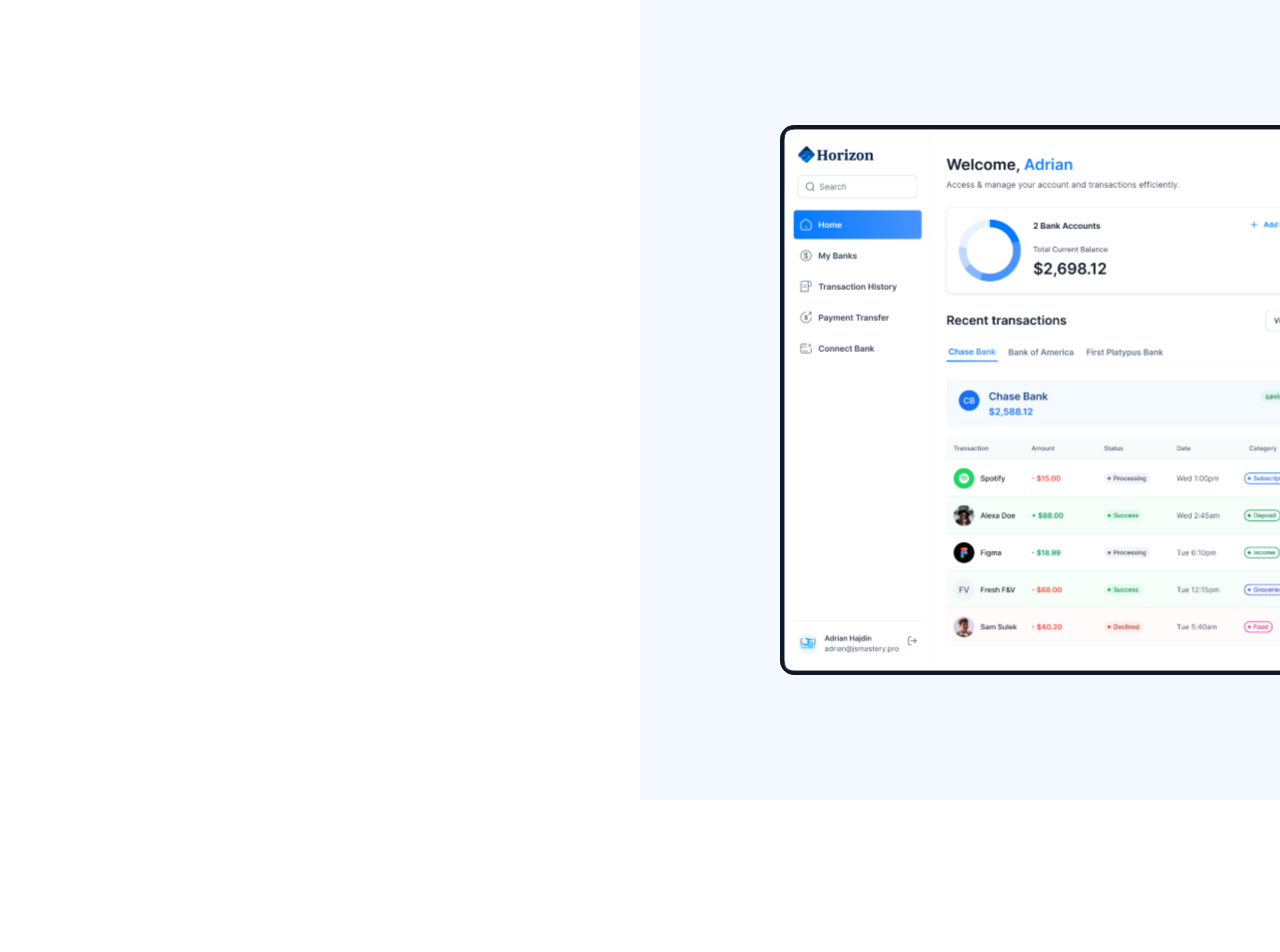
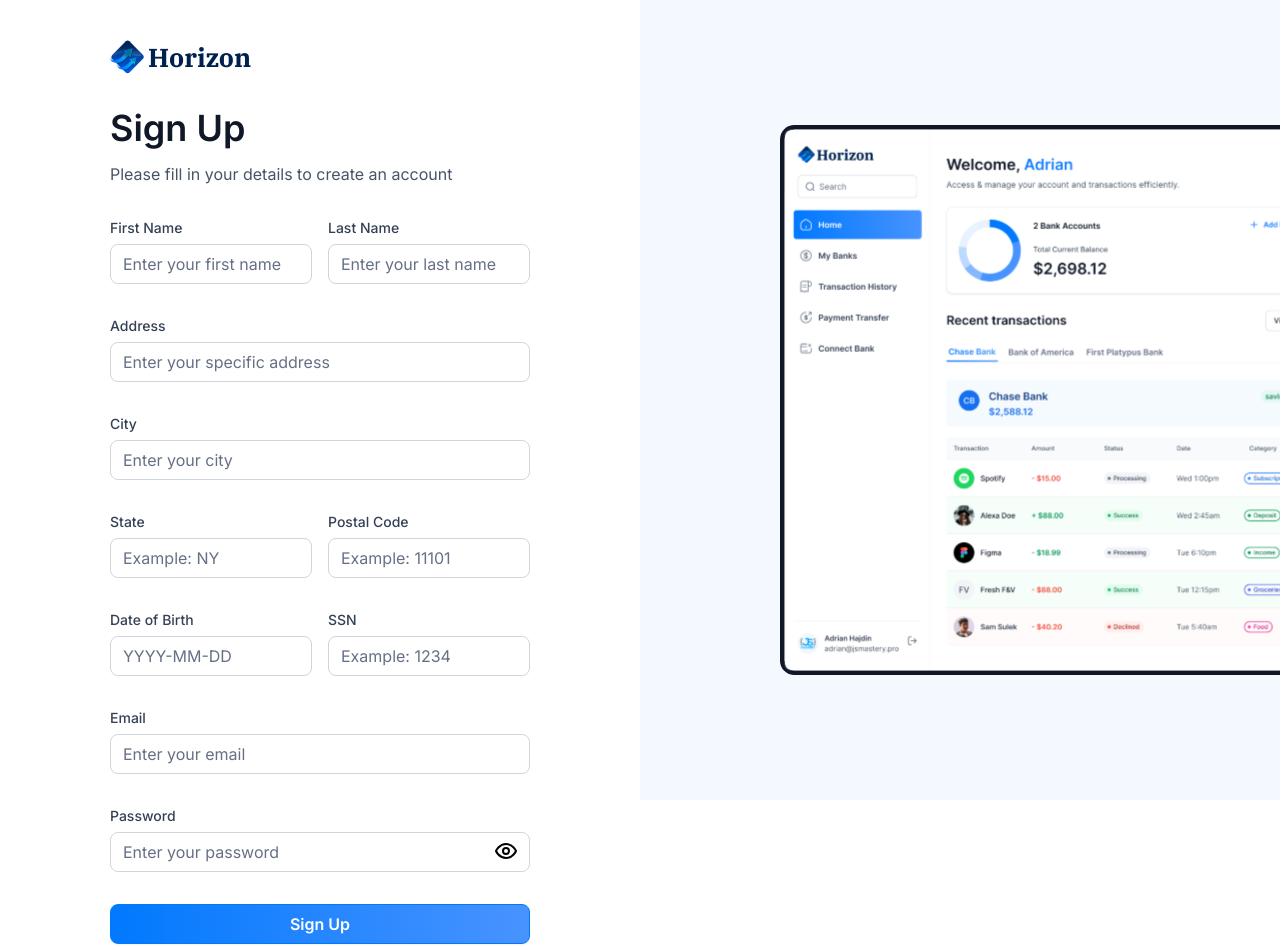
Before and after one commit to gupta-ritik/ExpenseTracker, a Next.js app: page /sign-up in a window 1280 px wide. Shown: the top 952 px of the page. Before the commit the page ends 800 px from the top, so only its background shows below. Built offline with nearby package versions, Linux system fonts and the light colour scheme; what dwolla-v2, plaid would draw is missing.

Commit message:
Added sign-in login buttons with google, micrsoft and facebook

```diff
--- a/components/AuthForm.tsx
+++ b/components/AuthForm.tsx
@@ -10,25 +10,23 @@
 import { Button } from "@/components/ui/button";
 import {
   Form,
-  FormControl,
-  FormDescription,
   FormField,
   FormItem,
   FormLabel,
   FormMessage,
 } from "@/components/ui/form";
-import { Input } from "@/components/ui/input";
 import CustomInput from "./CommonField";
 import { authFormSchema } from "@/lib/utils";
 import { Loader2, Eye, EyeOff } from "lucide-react";
 import { useRouter } from "next/navigation";
-import { getLoggedInUser, signIn as userSignIn, signUp } from "@/lib/actions/user.actions";
+import { signUp } from "@/lib/actions/user.actions";
 import PlaidLink from "./PlaidLink";
 
 const AuthForm = ({ type }: { type: string }) => {
   const router = useRouter();
   const [showPassword, setShowPassword] = useState(false);
   const [isLoading, setIsLoading] = useState(false);
+  const [user, setUser] = useState(null); // New user state
 
   const formSchema = authFormSchema(type);
 
@@ -61,7 +59,7 @@
         };
 
         const newUser = await signUp(userData);
-        setUser(newUser);
+        setUser(newUser); // Set the new user
       }
 
       if (type === "sign-in") {
@@ -71,11 +69,9 @@
           redirect: false,
         });
         if (response?.ok) router.push("/");
-      } else {
-        // Handle sign-up logic here, or integrate with Appwrite or another back-end
       }
     } catch (error) {
-      console.log(error);
+      console.error("Error during authentication:", error);
     } finally {
       setIsLoading(false);
     }
@@ -83,7 +79,163 @@
 
   return (
     <section className="auth-form">
-      {/* Form content remains the same */}
+      <header className="flex flex-col gap-5 md:gap-8">
+        <Link href="/" className="cursor-pointer flex items-center gap-1">
+          <Image
+            src="/icons/logo.svg"
+            width={34}
+            height={34}
+            alt="Horizon logo"
+          />
+          <h1 className="text-26 font-ibm-plex-serif font-bold text-black-1">
+            Horizon
+          </h1>
+        </Link>
+
+        <div className="flex flex-col gap-1 md:gap-3">
+          <h1 className="text-24 lg:text-36 font-semibold text-gray-900">
+            {user ? "Link Account" : type === "sign-in" ? "Sign In" : "Sign Up"}
+          </h1>
+          <p className="text-16 font-normal text-gray-600">
+            {user
+              ? "Link your account to get started"
+              : type === "sign-in"
+              ? "Please enter your details to sign in"
+              : "Please fill in your details to create an account"}
+          </p>
+        </div>
+      </header>
+      {user ? (
+        <div className="flex flex-col gap-4">
+          <PlaidLink user={user} variant="primary" />
+        </div>
+      ) : (
+        <>
+          <Form {...form}>
+            <form onSubmit={form.handleSubmit(onSubmit)} className="space-y-8">
+              {type === "sign-up" && (
+                <>
+                  <div className="flex gap-4">
+                    <CustomInput
+                      control={form.control}
+                      name="firstName"
+                      label="First Name"
+                      placeholder="Enter your first name"
+                    />
+                    <CustomInput
+                      control={form.control}
+                      name="lastName"
+                      label="Last Name"
+                      placeholder="Enter your last name"
+                    />
+                  </div>
+                  <CustomInput
+                    control={form.control}
+                    name="address1"
+                    label="Address"
+                    placeholder="Enter your specific address"
+                  />
+                  <CustomInput
+                    control={form.control}
+                    name="city"
+                    label="City"
+                    placeholder="Enter your city"
+                  />
+                  <div className="flex gap-4">
+                    <CustomInput
+                      control={form.control}
+                      name="state"
+                      label="State"
+                      placeholder="Example: NY"
+                    />
+                    <CustomInput
+                      control={form.control}
+                      name="postalCode"
+                      label="Postal Code"
+                      placeholder="Example: 11101"
+                    />
+                  </div>
+                  <div className="flex gap-4">
+                    <CustomInput
+                      control={form.control}
+                      name="dateOfBirth"
+                      label="Date of Birth"
+                      placeholder="YYYY-MM-DD"
+                    />
+                    <CustomInput
+                      control={form.control}
+                      name="ssn"
+                      label="SSN"
+                      placeholder="Example: 1234"
+                    />
+                  </div>
+                </>
+              )}
+
+              <CustomInput
+                control={form.control}
+                name="email"
+                label="Email"
+                placeholder="Enter your email"
+              />
+
+              <div className="relative">
+                <CustomInput
+                  control={form.control}
+                  name="password"
+                  label="Password"
+                  placeholder="Enter your password"
+                  inputType={showPassword ? "text" : "password"}
+                />
+                <button
+                  type="button"
+                  className="absolute inset-y-3 right-0 pr-3 flex items-center justify-center h-full"
+                  onClick={() => setShowPassword(!showPassword)}
+                >
+                  {showPassword ? <EyeOff /> : <Eye />}
+                </button>
+              </div>
+
+              {type === "sign-in" && (
+                <div className="flex justify-end">
+                  <Link href="/forgot-password" className="text-sm text-blue-600 hover:underline">
+                    Forgot Password?
+                  </Link>
+                </div>
+              )}
+
+              <div className="flex flex-col gap-4">
+                <Button type="submit" disabled={isLoading} className="form-btn">
+                  {isLoading ? (
+                    <>
+                      <Loader2 size={20} className="animate-spin" /> &nbsp;
+                      Loading...
+                    </>
+                  ) : type === "sign-in" ? (
+                    "Sign In"
+                  ) : (
+                    "Sign Up"
+                  )}
+                </Button>
+              </div>
+            </form>
+          </Form>
+
+          <footer className="flex justify-center gap-1">
+            <p className="text-14 font-normal text-gray-600">
+              {type === "sign-in"
+                ? "Don't have an account?"
+                : "Already have an account?"}
+            </p>
+            <Link
+              href={type === "sign-in" ? "/sign-up" : "/sign-in"}
+              className="form-link"
+            >
+              {type === "sign-in" ? "Sign up" : "Sign in"}
+            </Link>
+          </footer>
+        </>
+      )}
     </section>
   );
 };
```
